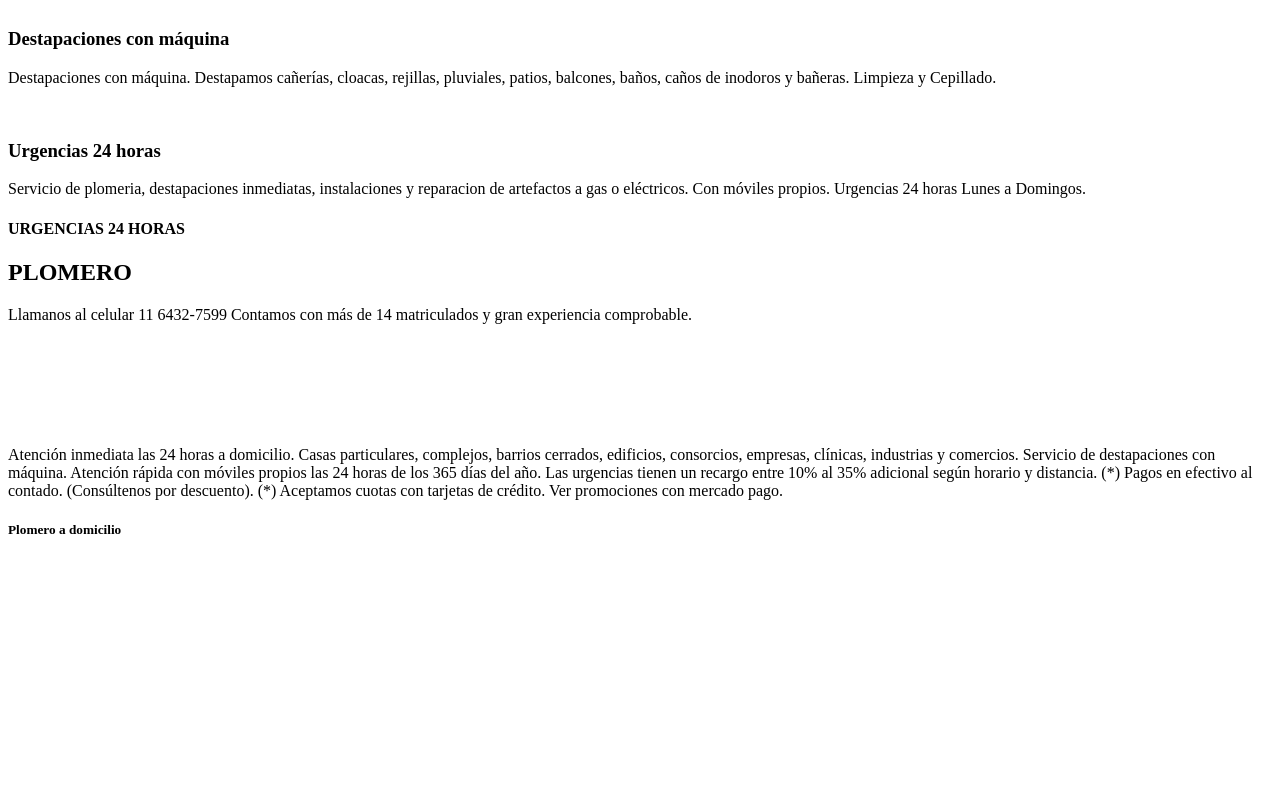
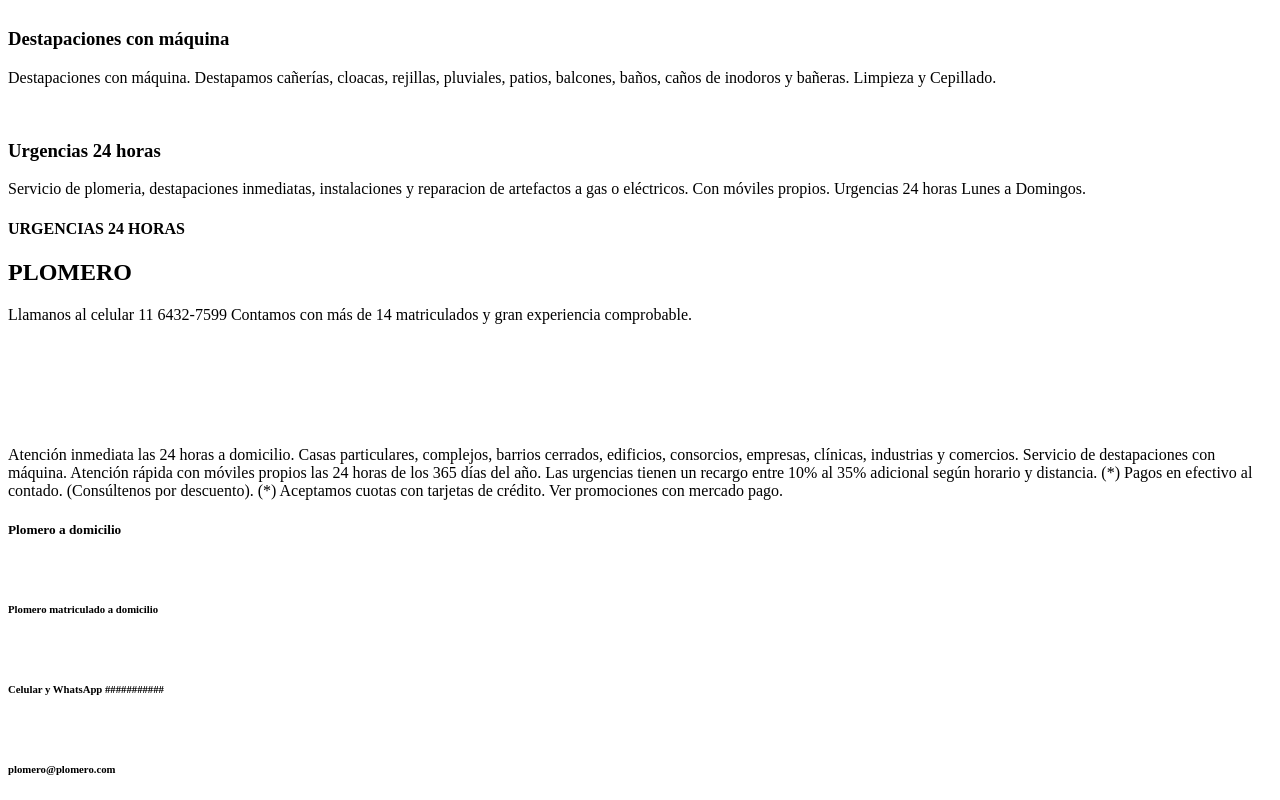
Before and after one commit to ArielMarchioni/Gasista, a plain HTML site: page index.html in a window 1280 px wide. Shown: the part 632-1432 px from the top of the page. Before the commit the page ends 1254 px from the top, so only its background shows below. Drawn offline with Linux system fonts and the light colour scheme.

Commit message:
update index
agregada la ultima seccion.

```diff
--- a/index.html
+++ b/index.html
@@ -107,12 +107,15 @@
 				<div class="">
 					<div>
 						<img src="" alt="">
+						<h6>Plomero matriculado a domicilio</h6>
 					</div>
 					<div>
 						<img src="" alt="">
+						<h6>Celular y WhatsApp ###########</h6>
 					</div>
 					<div>
 						<img src="" alt="">
+						<h6>plomero@plomero.com</h6>
 					</div>
 				</div>
 			</div>
```
